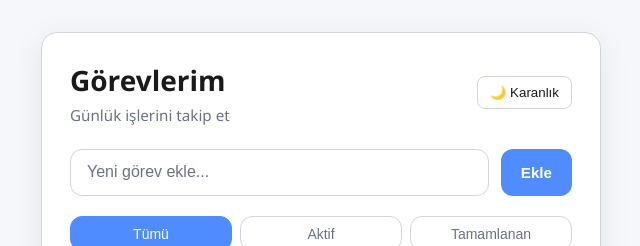
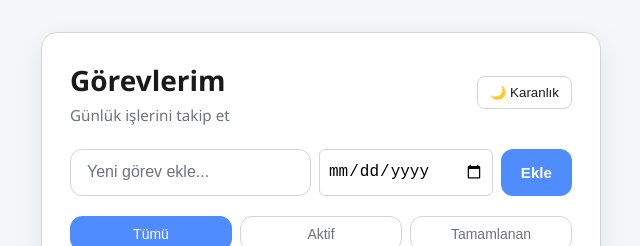
Before and after one commit to canarda0001/todo-app, a Next.js app in the folder todo-app/: page / in a window 1280 px wide. Shown: the top 246 px of the page, without its empty margins (319-959 px from the left). Built offline with nearby package versions, Linux system fonts and the light colour scheme.

Commit message:
son teslim tarihi özelligi eklendi

```diff
--- a/todo-app/app/page.tsx
+++ b/todo-app/app/page.tsx
@@ -6,11 +6,13 @@ interface Todo {
   id: number;
   text: string;
   completed: boolean;
+  dueDate?: string; // Yeni: İsteğe bağlı son teslim tarihi
 }
 
 export default function Home() {
   const [todos, setTodos] = useState<Todo[]>([]);
   const [inputText, setInputText] = useState('');
+  const [dueDate, setDueDate] = useState(''); // Yeni: Tarih inputu için state
   const [filter, setFilter] = useState<'all' | 'active' | 'completed'>('all');
   const [darkMode, setDarkMode] = useState(false);
   const [isLoaded, setIsLoaded] = useState(false);
@@ -38,7 +40,7 @@ export default function Home() {
     }
   }, [todos, isLoaded]);
 
-  // 3. Tema değiştikçe hem LocalStorage'a kaydet hem de doğrudan <body> etiketine sınıf ekle/çıkar
+  // 3. Tema değişimi
   useEffect(() => {
     if (isLoaded) {
       localStorage.setItem('my_theme', darkMode ? 'dark' : 'light');
@@ -58,10 +60,12 @@ export default function Home() {
       id: Date.now(),
       text: inputText.trim(),
       completed: false,
+      dueDate: dueDate || undefined, // Tarih seçildiyse ekle
     };
 
     setTodos([...todos, newTodo]);
     setInputText('');
+    setDueDate(''); // Eklendikten sonra tarih inputunu sıfırla
   };
 
   const toggleTodo = (id: number) => {
@@ -78,6 +82,46 @@ export default function Home() {
 
   const clearCompleted = () => {
     setTodos(todos.filter((todo) => !todo.completed));
+  };
+
+  // Tarih rozeti ve durumunu hesaplayan fonksiyon
+  const getDueDateBadge = (dateString?: string) => {
+    if (!dateString) return null;
+
+    const today = new Date();
+    today.setHours(0, 0, 0, 0);
+
+    const targetDate = new Date(dateString);
+    targetDate.setHours(0, 0, 0, 0);
+
+    const diffTime = targetDate.getTime() - today.getTime();
+    const diffDays = Math.ceil(diffTime / (1000 * 60 * 60 * 24));
+
+    if (diffDays < 0) {
+      return (
+        <span style={{ fontSize: '12px', padding: '2px 6px', borderRadius: '4px', background: '#ffebee', color: '#c62828', fontWeight: 'bold' }}>
+          🔴 {Math.abs(diffDays)} gün geçti
+        </span>
+      );
+    } else if (diffDays === 0) {
+      return (
+        <span style={{ fontSize: '12px', padding: '2px 6px', borderRadius: '4px', background: '#fff8e1', color: '#f57f17', fontWeight: 'bold' }}>
+          🟡 Bugün
+        </span>
+      );
+    } else if (diffDays === 1) {
+      return (
+        <span style={{ fontSize: '12px', padding: '2px 6px', borderRadius: '4px', background: '#e3f2fd', color: '#1565c0', fontWeight: 'bold' }}>
+          🔵 Yarın
+        </span>
+      );
+    } else {
+      return (
+        <span style={{ fontSize: '12px', padding: '2px 6px', borderRadius: '4px', background: 'var(--surface)', color: 'var(--text)', border: '1px solid var(--border)' }}>
+          📅 {diffDays} gün kaldı
+        </span>
+      );
+    }
   };
 
   const filteredTodos = todos.filter((todo) => {
@@ -112,7 +156,7 @@ export default function Home() {
         </button>
       </header>
 
-      <form onSubmit={handleSubmit} className="todo-form" autoComplete="off">
+      <form onSubmit={handleSubmit} className="todo-form" autoComplete="off" style={{ display: 'flex', gap: '8px' }}>
         <input
           id="todo-input"
           type="text"
@@ -121,6 +165,20 @@ export default function Home() {
           value={inputText}
           onChange={(e) => setInputText(e.target.value)}
           required
+          style={{ flex: 1 }}
+        />
+        <input
+          type="date"
+          value={dueDate}
+          onChange={(e) => setDueDate(e.target.value)}
+          style={{
+            padding: '8px',
+            borderRadius: '6px',
+            border: '1px solid var(--border)',
+            background: 'var(--surface)',
+            color: 'var(--text)',
+            cursor: 'pointer'
+          }}
         />
         <button type="submit" aria-label="Görev ekle">
           Ekle
@@ -162,13 +220,15 @@ export default function Home() {
               padding: '8px 0',
               textDecoration: todo.completed ? 'line-through' : 'none',
               opacity: todo.completed ? 0.6 : 1,
+              gap: '8px'
             }}
           >
             <span
               onClick={() => toggleTodo(todo.id)}
-              style={{ cursor: 'pointer', flex: 1 }}
+              style={{ cursor: 'pointer', flex: 1, display: 'flex', alignItems: 'center', gap: '8px' }}
             >
               {todo.completed ? '✅ ' : '⭕ '} {todo.text}
+              {getDueDateBadge(todo.dueDate)}
             </span>
             <button
               onClick={() => deleteTodo(todo.id)}
```
Also changed, not shown: 1 other file (tests, documents, lock files or other folders).
